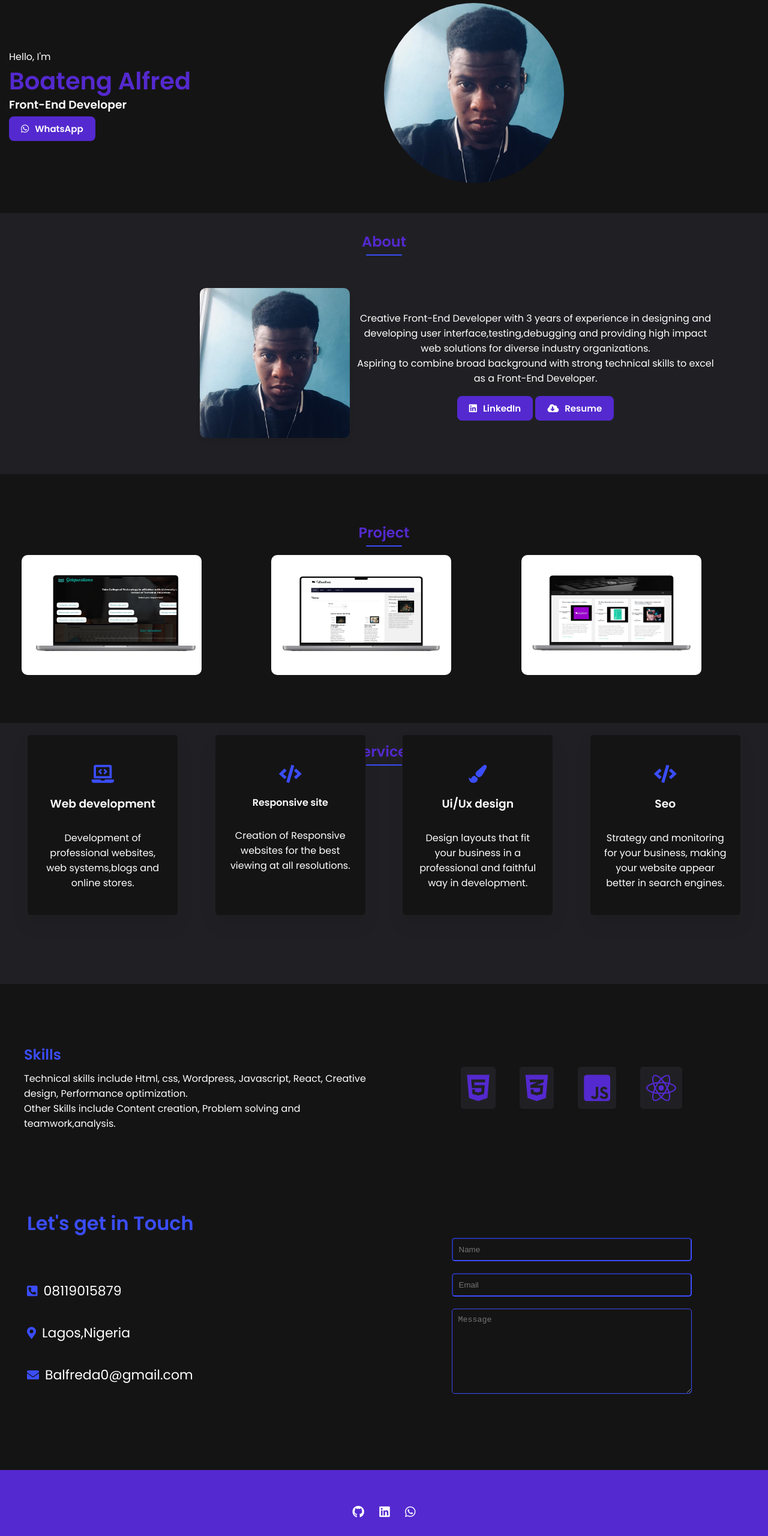
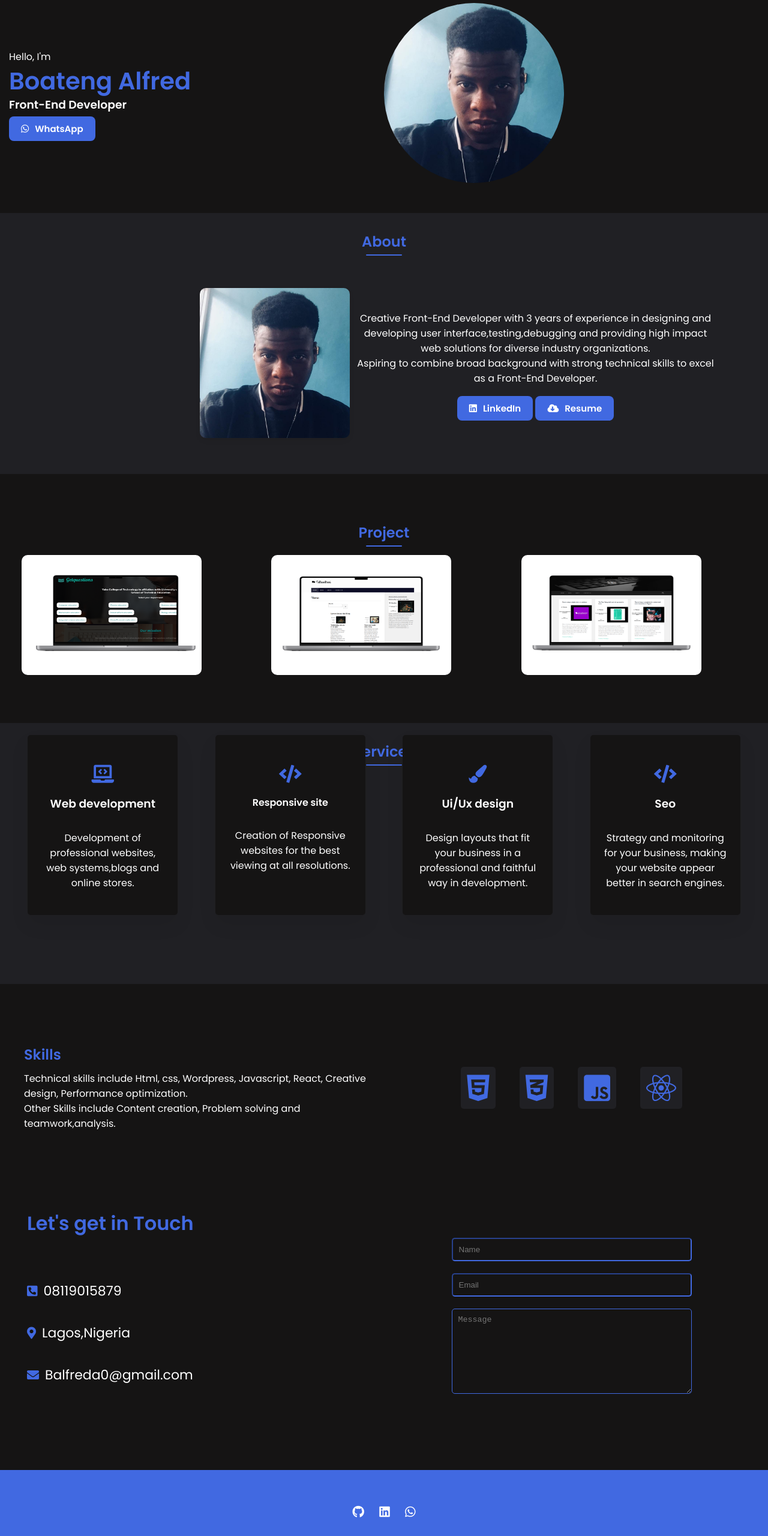
Before and after one commit to alfred-xl/Personal-portfolio, a plain HTML site: page index.html in a window 1280 px wide. Shown: the part 95-2655 px from the top of the page at 60% size. Drawn offline with nearby package versions, Linux system fonts and the light colour scheme.

Commit message:
Update styles.css

```diff
--- a/styles.css
+++ b/styles.css
@@ -49,7 +49,7 @@ nav{
     padding:10px 20px;
   }
   .nav-links li a:hover{
-    background: #3A4DFA;
+    background: #4169E1;
     border-radius: 5px;
     cursor: pointer;
   }
@@ -117,7 +117,7 @@ nav{
         width: 70%;
         height: 100%;
         padding: 1rem;
-        background-color:#3A4DFA;
+        background-color:#4169E1;
         transition: .5s;
         z-index: 100;
       }
@@ -127,7 +127,7 @@ nav{
 
       .nav-links li a:hover {
          background: white;
-         color: #3A4DFA;
+         color: #4169E1;
 
       }
 
@@ -173,7 +173,7 @@ nav{
    line-height: 40px;
  }
  .first h2{
-  color: #5429CF;
+  color: #4169E1;
    font-size: 40px;
    font-weight: 600;
  }
@@ -181,7 +181,7 @@ nav{
    position: relative;
   text-align: center;
   padding-top: 30px;
-  color: #5429CF;
+  color: #4169E1;
  }
  .about::after{
    position: absolute;
@@ -192,7 +192,7 @@ nav{
    left: 0;
    right: 0;
    margin: auto;
-   background: #3A4DFA;
+   background: #4169E1;
    border-radius: 2px;
  }
 .abt-cont{
@@ -218,7 +218,7 @@ nav{
    transform: translateX(-50px);
  }
  .btn{
-     background:#5429CF;
+     background:#4169E1;
      border: none;
      width: 150px;
      border-radius: 8px;
@@ -236,7 +236,7 @@ nav{
  }
  .btn:hover{
    box-shadow: inset 150px 0 0 0 #fff ;
-   color: #3A4DFA;
+   color: #4169E1;
    cursor: pointer;
  }
 
@@ -277,9 +277,6 @@ img{
   opacity: 0;
   transition: 0.5s;
 
-}
-.blur{
-  backdrop-filter: blur(5px);
 }
 .overlay > *{
   transform: translateY(20px);
@@ -332,7 +329,7 @@ img{
 
 .col-4 i{
     margin: 20px;
-    color: #3A4DFA;
+    color: #4169E1;
     font-size: 30px;
 }
 .col-4:hover{
@@ -344,7 +341,7 @@ img{
     margin: 50px 0;
 }
 .skill{
-  color: #3A4DFA;
+  color: #4169E1;
   padding-bottom: 10px;
 }
 .col-2-1 h3{
@@ -360,7 +357,7 @@ img{
     margin: 0 20px;
     font-size: 50px;
     background: #202024;
-    color: #5429CF;
+    color: #4169E1;
     padding: 10px;
     border-radius: 5px;
 }
@@ -370,7 +367,7 @@ img{
   font-size: 2rem;
   font-weight: 600;
   padding: 30px 30px 0 30px;
-  color: #3A4DFA;
+  color: #4169E1;
 
 
 }
@@ -390,7 +387,7 @@ img{
 .contact i{
   padding-right: 10px;
   font-size: 20px;
-  color: #3A4DFA;
+  color: #4169E1;
 }
 
 form{
@@ -404,7 +401,7 @@ input, textarea{
   margin-bottom: 20px;
   border-radius: 5px;
   padding: 10px ;
-  border-color:#3A4DFA ;
+  border-color:#4169E1 ;
   width: 400px;
   background: none;
   color: #fff;
@@ -412,7 +409,7 @@ input, textarea{
 }
 
 footer{
-    background: #5429CF;
+    background: #4169E1;
     text-align: center;
     color: white;
     font-size: 20px;
@@ -479,7 +476,7 @@ span{
     left: 0;
     right: 0;
     margin: auto;
-    background: #3A4DFA;
+    background: #4169E1;
     border-radius: 2px;
 }
 .contact{
```
